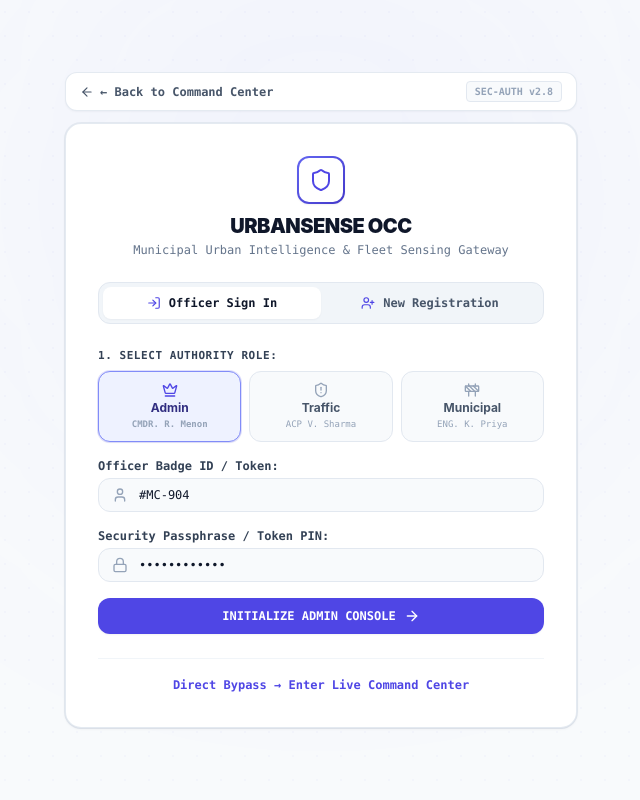
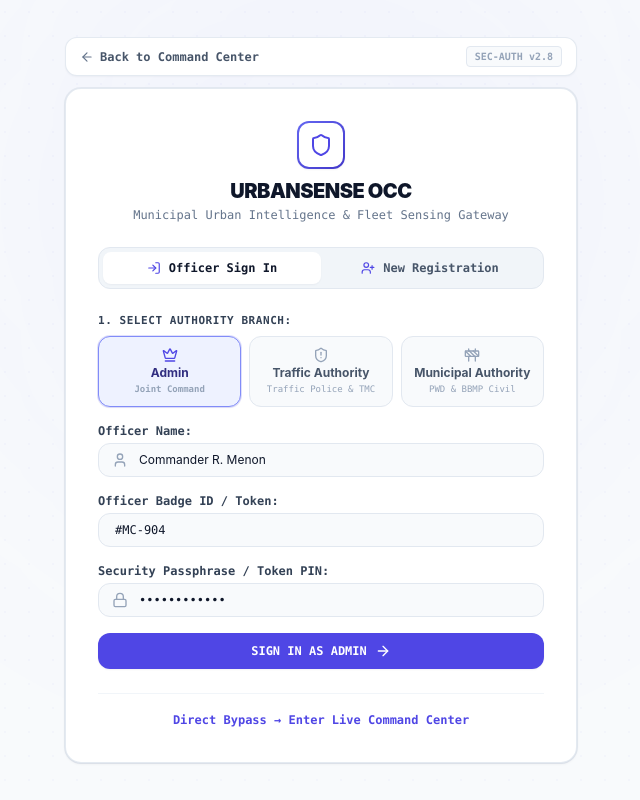
Before and after one commit to tendulkar1976/SIH2026, a Next.js app in the folder frontend/: page /login in a window 1280 px wide. Shown: the whole page, without its empty margins (319-959 px from the left). Built offline with nearby package versions, Linux system fonts and the light colour scheme; no server answers.

Commit message:
fix(auth): make authority role selectors generic and allow custom officer name entry

```diff
--- a/frontend/app/login/page.tsx
+++ b/frontend/app/login/page.tsx
@@ -2,23 +2,20 @@
 
 import React, { useState } from 'react';
 import { useRouter } from 'next/navigation';
-import { useUrbanStore, AUTHORITY_PROFILES } from '@/store/useUrbanStore';
-import { UserRole } from '@/types';
+import { useUrbanStore } from '@/store/useUrbanStore';
+import { UserRole, UserProfile } from '@/types';
 import {
   Shield,
   Lock,
   User,
-  Building2,
   ArrowRight,
   ArrowLeft,
   Crown,
   ShieldAlert,
   Construction,
-  KeyRound,
   LogIn,
   UserPlus,
   CheckCircle2,
-  Fingerprint,
 } from 'lucide-react';
 import Link from 'next/link';
 
@@ -28,7 +25,8 @@ export default function LoginPage() {
 
   const [activeTab, setActiveTab] = useState<'signin' | 'signup'>('signin');
   const [selectedRole, setSelectedRole] = useState<UserRole>('admin');
-  const [badgeId, setBadgeId] = useState(AUTHORITY_PROFILES.admin.badgeId);
+  const [officerName, setOfficerName] = useState('Commander R. Menon');
+  const [badgeId, setBadgeId] = useState('#MC-904');
   const [password, setPassword] = useState('••••••••••••');
   const [loading, setLoading] = useState(false);
   const [notice, setNotice] = useState<string | null>(null);
@@ -43,14 +41,59 @@ export default function LoginPage() {
 
   const handleRoleSelect = (role: UserRole) => {
     setSelectedRole(role);
-    setBadgeId(AUTHORITY_PROFILES[role].badgeId);
+    if (role === 'admin') {
+      setOfficerName('Commander R. Menon');
+      setBadgeId('#MC-904');
+    } else if (role === 'traffic_authority') {
+      setOfficerName('ACP V. Sharma');
+      setBadgeId('#BTP-412');
+    } else {
+      setOfficerName('Eng. K. Priya');
+      setBadgeId('#BBMP-780');
+    }
   };
 
   const handleSignIn = (e: React.FormEvent) => {
     e.preventDefault();
     setLoading(true);
-    const profile = AUTHORITY_PROFILES[selectedRole];
-    login(profile);
+
+    const name = officerName.trim() || (selectedRole === 'admin' ? 'Admin Officer' : selectedRole === 'traffic_authority' ? 'Traffic Officer' : 'Municipal Officer');
+    const badge = badgeId.trim() || '#OCC-001';
+    const initials = name
+      .split(' ')
+      .filter(Boolean)
+      .map((n) => n[0])
+      .join('')
+      .toUpperCase()
+      .slice(0, 2) || 'OF';
+
+    const defaultDept =
+      selectedRole === 'admin'
+        ? 'Civic Command & Urban Intelligence'
+        : selectedRole === 'traffic_authority'
+        ? 'Bangalore Traffic Police (TMC)'
+        : 'Public Works Department (PWD & BBMP)';
+
+    const defaultRoleTitle =
+      selectedRole === 'admin'
+        ? 'Joint Command Director'
+        : selectedRole === 'traffic_authority'
+        ? 'Traffic Enforcement Officer'
+        : 'Chief Infrastructure Engineer';
+
+    const userProfile: UserProfile = {
+      id: `usr-${Date.now()}`,
+      name: name.toUpperCase(),
+      initials,
+      role: selectedRole,
+      roleTitle: defaultRoleTitle,
+      badgeId: badge.startsWith('#') ? badge : `#${badge}`,
+      department: defaultDept,
+      clearanceLevel: selectedRole === 'admin' ? 'Level 5 (Full Authority)' : 'Level 4 (Field Officer)',
+      email: `${name.toLowerCase().replace(/[^a-zA-Z0-9]/g, '.')}@urbansense.gov.in`,
+    };
+
+    login(userProfile);
 
     setTimeout(() => {
       setLoading(false);
@@ -90,7 +133,7 @@ export default function LoginPage() {
       email: signupEmail.trim() || `${signupName.toLowerCase().replace(/\s+/g, '.')}@urbansense.gov.in`,
     });
 
-    setNotice(`Officer registered successfully! Redirecting to Command Console...`);
+    setNotice(`Officer ${signupName.toUpperCase()} registered successfully! Accessing console...`);
 
     setTimeout(() => {
       setLoading(false);
@@ -111,8 +154,8 @@ export default function LoginPage() {
             href="/dashboard"
             className="inline-flex items-center gap-1.5 text-xs font-mono font-semibold text-slate-600 hover:text-indigo-600 transition"
           >
-            <ArrowLeft className="w-3.5 h-3.5" />
-            <span>← Back to Command Center</span>
+            <ArrowLeft className="w-3.5 h-3.5 text-slate-500" />
+            <span>Back to Command Center</span>
           </Link>
           <span className="text-[10px] font-mono text-slate-400 bg-slate-50 px-2 py-0.5 rounded border border-slate-200 font-bold">
             SEC-AUTH v2.8
@@ -177,30 +220,30 @@ export default function LoginPage() {
               {/* Select Authority Preset */}
               <div className="space-y-1.5">
                 <label className="text-[11px] font-mono font-bold text-slate-700 uppercase tracking-wider block">
-                  1. SELECT AUTHORITY ROLE:
+                  1. SELECT AUTHORITY BRANCH:
                 </label>
                 <div className="grid grid-cols-3 gap-2">
                   {[
                     {
                       id: 'admin' as const,
                       label: 'Admin',
-                      name: 'CMDR. R. Menon',
+                      desc: 'Joint Command',
                       icon: Crown,
                       color: 'text-indigo-600',
                       border: 'border-indigo-400 bg-indigo-50 text-indigo-900',
                     },
                     {
                       id: 'traffic_authority' as const,
-                      label: 'Traffic',
-                      name: 'ACP V. Sharma',
+                      label: 'Traffic Authority',
+                      desc: 'Traffic Police & TMC',
                       icon: ShieldAlert,
                       color: 'text-rose-600',
                       border: 'border-rose-400 bg-rose-50 text-rose-900',
                     },
                     {
                       id: 'municipal_authority' as const,
-                      label: 'Municipal',
-                      name: 'ENG. K. Priya',
+                      label: 'Municipal Authority',
+                      desc: 'PWD & BBMP Civil',
                       icon: Construction,
                       color: 'text-amber-600',
                       border: 'border-amber-400 bg-amber-50 text-amber-900',
@@ -222,11 +265,29 @@ export default function LoginPage() {
                         <Icon className={`w-4 h-4 ${isSel ? r.color : 'text-slate-400'}`} />
                         <span className="text-xs font-bold leading-none">{r.label}</span>
                         <span className="text-[9px] font-mono text-slate-400 truncate max-w-full">
-                          {r.name}
+                          {r.desc}
                         </span>
                       </button>
                     );
                   })}
+                </div>
+              </div>
+
+              {/* Officer Name Input (Customizable) */}
+              <div>
+                <label className="text-xs font-semibold text-slate-700 block mb-1 font-mono">
+                  Officer Name:
+                </label>
+                <div className="relative">
+                  <User className="w-4 h-4 text-slate-400 absolute left-3.5 top-1/2 -translate-y-1/2" />
+                  <input
+                    type="text"
+                    value={officerName}
+                    onChange={(e) => setOfficerName(e.target.value)}
+                    className="w-full pl-10 pr-4 py-2 rounded-xl bg-slate-50 border border-slate-200 text-xs text-slate-900 focus:outline-none focus:bg-white focus:border-indigo-600 transition"
+                    placeholder="Enter your name..."
+                    required
+                  />
                 </div>
               </div>
 
@@ -235,17 +296,14 @@ export default function LoginPage() {
                 <label className="text-xs font-semibold text-slate-700 block mb-1 font-mono">
                   Officer Badge ID / Token:
                 </label>
-                <div className="relative">
-                  <User className="w-4 h-4 text-slate-400 absolute left-3.5 top-1/2 -translate-y-1/2" />
                 <input
                   type="text"
                   value={badgeId}
                   onChange={(e) => setBadgeId(e.target.value)}
-                    className="w-full pl-10 pr-4 py-2 rounded-xl bg-slate-50 border border-slate-200 text-xs font-mono text-slate-900 focus:outline-none focus:bg-white focus:border-indigo-600 transition"
+                  className="w-full px-4 py-2 rounded-xl bg-slate-50 border border-slate-200 text-xs font-mono text-slate-900 focus:outline-none focus:bg-white focus:border-indigo-600 transition"
                   placeholder="e.g. #MC-904"
                   required
                 />
-                </div>
               </div>
 
               {/* Password Input */}
@@ -278,7 +336,7 @@ export default function LoginPage() {
                   </>
                 ) : (
                   <>
-                    <span>INITIALIZE {selectedRole.replace('_', ' ').toUpperCase()} CONSOLE</span>
+                    <span>SIGN IN AS {selectedRole.replace('_', ' ').toUpperCase()}</span>
                     <ArrowRight className="w-4 h-4" />
                   </>
                 )}
@@ -310,7 +368,7 @@ export default function LoginPage() {
                 </label>
                 <input
                   type="text"
-                  placeholder="e.g. Commander Rajesh Menon"
+                  placeholder="Enter officer full name..."
                   value={signupName}
                   onChange={(e) => setSignupName(e.target.value)}
                   className="w-full px-3 py-2 rounded-xl bg-slate-50 border border-slate-200 text-xs text-slate-900 focus:outline-none focus:bg-white focus:border-indigo-600 transition"
--- a/frontend/components/layout/UserProfileMenu.tsx
+++ b/frontend/components/layout/UserProfileMenu.tsx
@@ -266,12 +266,12 @@ export const UserProfileMenu: React.FC = () => {
                     </div>
                     <div>
                       <div className="font-bold text-slate-900 text-xs flex items-center gap-1.5">
-                        <span>Admin (Joint Command)</span>
+                        <span>Admin Console</span>
                         {currentUser.role === 'admin' && (
                           <span className="w-1.5 h-1.5 rounded-full bg-indigo-600" />
                         )}
                       </div>
-                      <p className="text-[10px] text-slate-500 font-mono">CMDR. R. Menon • #MC-904</p>
+                      <p className="text-[10px] text-slate-500 font-mono">Joint Command & System Governance</p>
                     </div>
                   </div>
                   <span className="text-[10px] font-mono text-indigo-700 font-bold bg-white px-2 py-0.5 rounded border border-indigo-200">
@@ -299,7 +299,7 @@ export const UserProfileMenu: React.FC = () => {
                           <span className="w-1.5 h-1.5 rounded-full bg-rose-600" />
                         )}
                       </div>
-                      <p className="text-[10px] text-slate-500 font-mono">ACP V. Sharma • #BTP-412</p>
+                      <p className="text-[10px] text-slate-500 font-mono">Traffic Police & TMC Enforcement</p>
                     </div>
                   </div>
                   <span className="text-[10px] font-mono text-rose-700 font-bold bg-white px-2 py-0.5 rounded border border-rose-200">
@@ -327,7 +327,7 @@ export const UserProfileMenu: React.FC = () => {
                           <span className="w-1.5 h-1.5 rounded-full bg-amber-600" />
                         )}
                       </div>
-                      <p className="text-[10px] text-slate-500 font-mono">ENG. K. Priya • #BBMP-780</p>
+                      <p className="text-[10px] text-slate-500 font-mono">PWD & BBMP Civil Works</p>
                     </div>
                   </div>
                   <span className="text-[10px] font-mono text-amber-800 font-bold bg-white px-2 py-0.5 rounded border border-amber-200">
```
Lines whose indentation alone changed are shown as unchanged.
